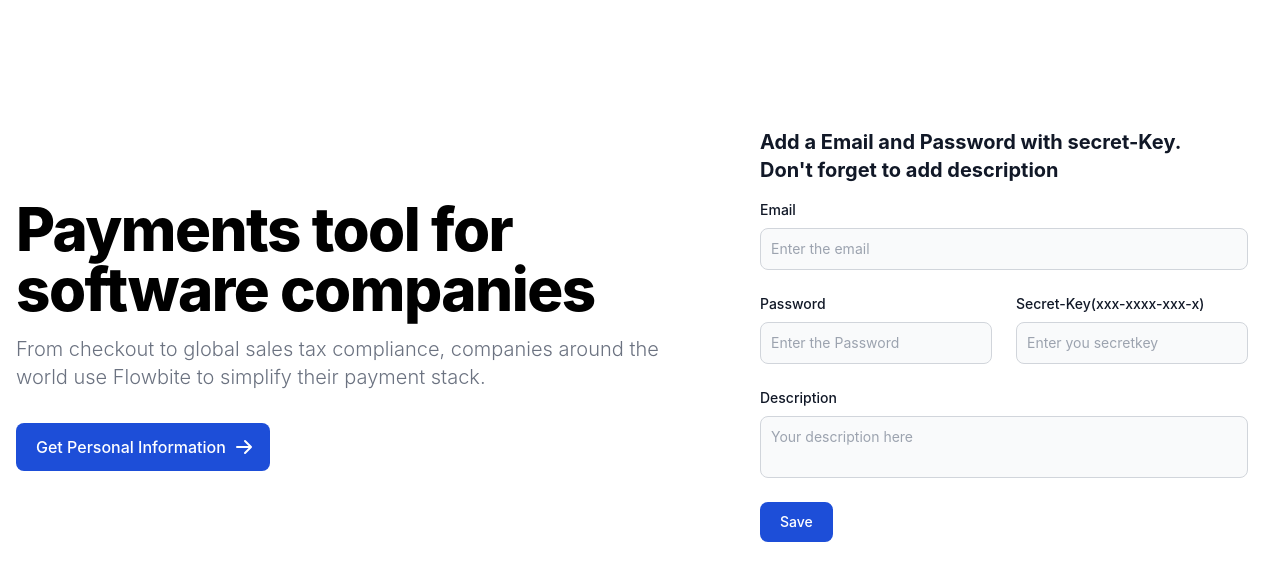
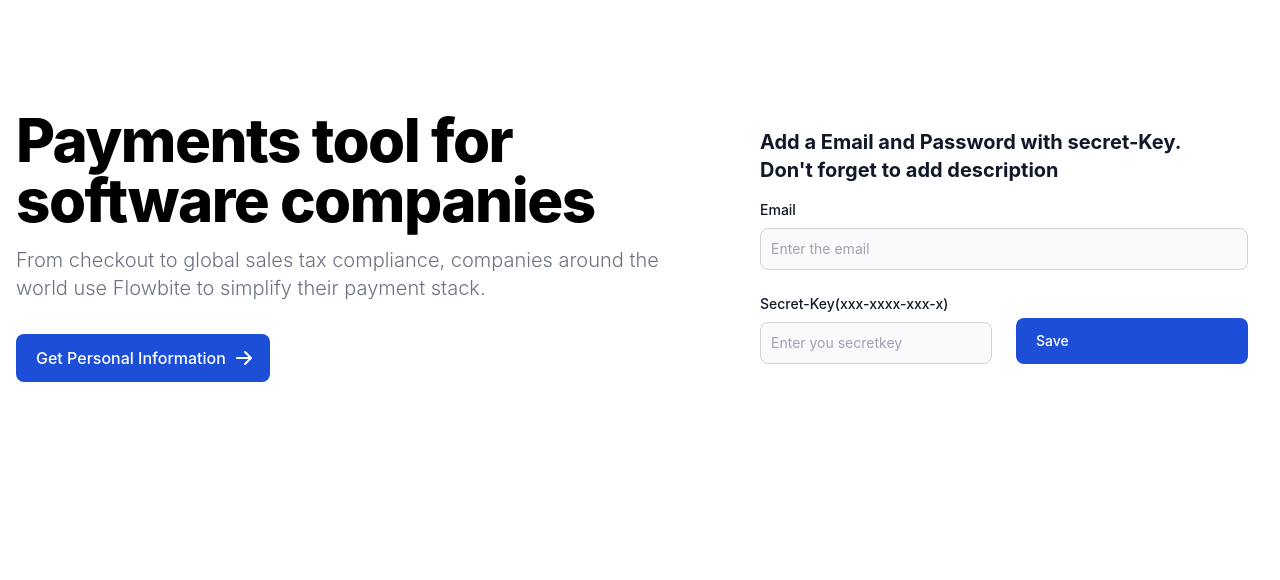
Before and after one commit to Muhammad-Talha028989/emailSaver, a React (Vite) app: page /get-personal-data in a window 1280 px wide. Shown: the top 580 px of the page. Built offline with nearby package versions, Linux system fonts and the light colour scheme.

Commit message:
added the get personal data form in project

```diff
--- a/index.html
+++ b/index.html
@@ -2,7 +2,7 @@
 <html lang="en">
   <head>
     <meta charset="UTF-8" />
-    <link rel="icon" type="image/png" href="/public/icons/tapicon.png" />
+    <link rel="icon" type="image/png" href="/icons/tapicon.png" />
     <meta name="viewport" content="width=device-width, initial-scale=1.0" />
     <title>EmailSaver</title>
   </head>
--- a/package.json
+++ b/package.json
@@ -12,7 +12,9 @@
   "dependencies": {
     "@react-spring/web": "^9.5.5",
     "react": "^18.2.0",
-    "react-dom": "^18.2.0"
+    "react-dom": "^18.2.0",
+    "react-router-dom": "^6.4.3",
+    "zustand": "^4.1.4"
   },
   "devDependencies": {
     "@types/react": "^18.0.24",
--- a/src/App.tsx
+++ b/src/App.tsx
@@ -1,15 +1,27 @@
 import { useState } from 'react'
 import './App.css'
 import Home from './assets/components/Home.components/Home'
+import { BrowserRouter as Router, Routes, Route } from "react-router-dom"
+import GetPersonalForm from './assets/components/GetPersonalInfo/GetPersonal.form'
+import PersonalInfoForm from './assets/components/EmailProtection/Personal.info.form'
 
 function App (): JSX.Element
 {
   const [ count, setCount ] = useState( 0 )
 
   return (
-    <div className="App">
-      <Home />
-    </div>
+    <Router>
+      <div className="App">
+        <Routes>
+          <Route path='/' element={ <Home /> }>
+            <Route path='/' element={ <PersonalInfoForm /> } />
+            <Route path='/get-personal-data' element={ <GetPersonalForm /> } />
+          </Route>
+        </Routes>
+
+      </div>
+    </Router>
+
   )
 }
 
--- /dev/null
+++ b/src/assets/components/GetPersonalInfo/GetPersonal.form.tsx
@@ -0,0 +1,35 @@
+import React from 'react'
+
+const GetPersonalForm = () =>
+{
+    return (
+        <>
+            <section className="bg-white dark:bg-gray-900">
+                <div className="py-8 px-4 mx-auto max-w-2xl lg:py-16">
+                    {/* Header of the form */ }
+                    <h2 className="mb-4 text-xl font-bold text-gray-900 dark:text-white">Add a Email and Password with secret-Key. <br /> Don't forget to add description</h2>
+                    <form>
+                        <div className="grid gap-4 sm:grid-cols-2 sm:gap-6">
+                            {/* Email input field */ }
+                            <div className="sm:col-span-2">
+                                <label htmlFor="email" className="block mb-2 text-sm font-medium text-gray-900 dark:text-white">Email</label>
+                                <input type={ "email" } name="email" id="name" className="bg-gray-50 border border-gray-300 text-gray-900 text-sm rounded-lg focus:ring-primary-600 focus:border-primary-600 block w-full p-2.5 dark:bg-gray-700 dark:border-gray-600 dark:placeholder-gray-400 dark:text-white dark:focus:ring-primary-500 dark:focus:border-primary-500"
+                                    placeholder="Enter the email" required={ true } />
+                            </div>
+                            {/* Secret-Key input field */ }
+
+                            <div className="w-full">
+                                <label htmlFor="secretkey" className="block mb-2 text-sm font-medium text-gray-900 dark:text-white">Secret-Key(xxx-xxxx-xxx-x)</label>
+                                <input type={ "password" } name="secretkey" id="secretkey" className="bg-gray-50 border border-gray-300 text-gray-900 text-sm rounded-lg focus:ring-primary-600 focus:border-primary-600 block w-full p-2.5 dark:bg-gray-700 dark:border-gray-600 dark:placeholder-gray-400 dark:text-white dark:focus:ring-primary-500 dark:focus:border-primary-500" placeholder="Enter you secretkey" required={ true } />
+                            </div>
+                            <button type="submit" className="inline-flex items-center px-5 py-2.5 mt-4 sm:mt-6 text-sm font-medium text-center text-white bg-primary-700 rounded-lg focus:ring-4 focus:ring-primary-200 dark:focus:ring-primary-900 hover:bg-primary-800">
+                                Save
+                            </button>
+                        </div>
+                    </form>
+                </div>
+            </section></>
+    )
+}
+
+export default GetPersonalForm
--- a/src/assets/components/Home.components/Home.tsx
+++ b/src/assets/components/Home.components/Home.tsx
@@ -1,6 +1,7 @@
 import React from 'react'
 import PersonalInfoForm from '../EmailProtection/Personal.info.form'
 import { useSpring, animated, useTransition } from "@react-spring/web"
+import { Link, Outlet } from "react-router-dom"
 const Home = () =>
 {
     const styleForm = useSpring( {
@@ -15,17 +16,17 @@ const Home = () =>
                     <div className="mr-auto place-self-center lg:col-span-7" >
                         <h1 className="max-w-2xl mb-4 text-4xl font-extrabold tracking-tight leading-none md:text-5xl xl:text-6xl dark:text-white">Payments tool for software companies</h1>
                         <p className="max-w-2xl mb-6 font-light text-gray-500 lg:mb-8 md:text-lg lg:text-xl dark:text-gray-400">From checkout to global sales tax compliance, companies around the world use Flowbite to simplify their payment stack.</p>
-                        <a href="#" className="inline-flex items-center justify-center px-5 py-3 mr-3 text-base font-medium text-center text-white rounded-lg bg-primary-700 hover:bg-primary-800 focus:ring-4 focus:ring-primary-300 dark:focus:ring-primary-900">
+                        <Link to={ "/get-personal-data" } className="inline-flex items-center justify-center px-5 py-3 mr-3 text-base font-medium text-center text-white rounded-lg bg-primary-700 hover:bg-primary-800 focus:ring-4 focus:ring-primary-300 dark:focus:ring-primary-900">
                             Get Personal Information
                             <svg className="w-5 h-5 ml-2 -mr-1" fill="currentColor" viewBox="0 0 20 20" xmlns="http://www.w3.org/2000/svg"><path fill-rule="evenodd" d="M10.293 3.293a1 1 0 011.414 0l6 6a1 1 0 010 1.414l-6 6a1 1 0 01-1.414-1.414L14.586 11H3a1 1 0 110-2h11.586l-4.293-4.293a1 1 0 010-1.414z" clip-rule="evenodd"></path></svg>
-                        </a>
+                        </Link>
                         {/* <a href="#" className="inline-flex items-center justify-center px-5 py-3 text-base font-medium text-center text-gray-900 border border-gray-300 rounded-lg hover:bg-gray-100 focus:ring-4 focus:ring-gray-100 dark:text-white dark:border-gray-700 dark:hover:bg-gray-700 dark:focus:ring-gray-800">
                             Speak to Sales
                         </a> */}
                     </div>
                     <div className="lg:mt-0 lg:col-span-5 lg:flex" >
                         {/* <img src="https://flowbite.s3.amazonaws.com/blocks/marketing-ui/hero/phone-mockup.png" alt="mockup" /> */ }
-                        <PersonalInfoForm />
+                        <Outlet />
                     </div>
                 </animated.div>
             </section>
```
Also changed, not shown: 1 other file (tests, documents, lock files or other folders).
